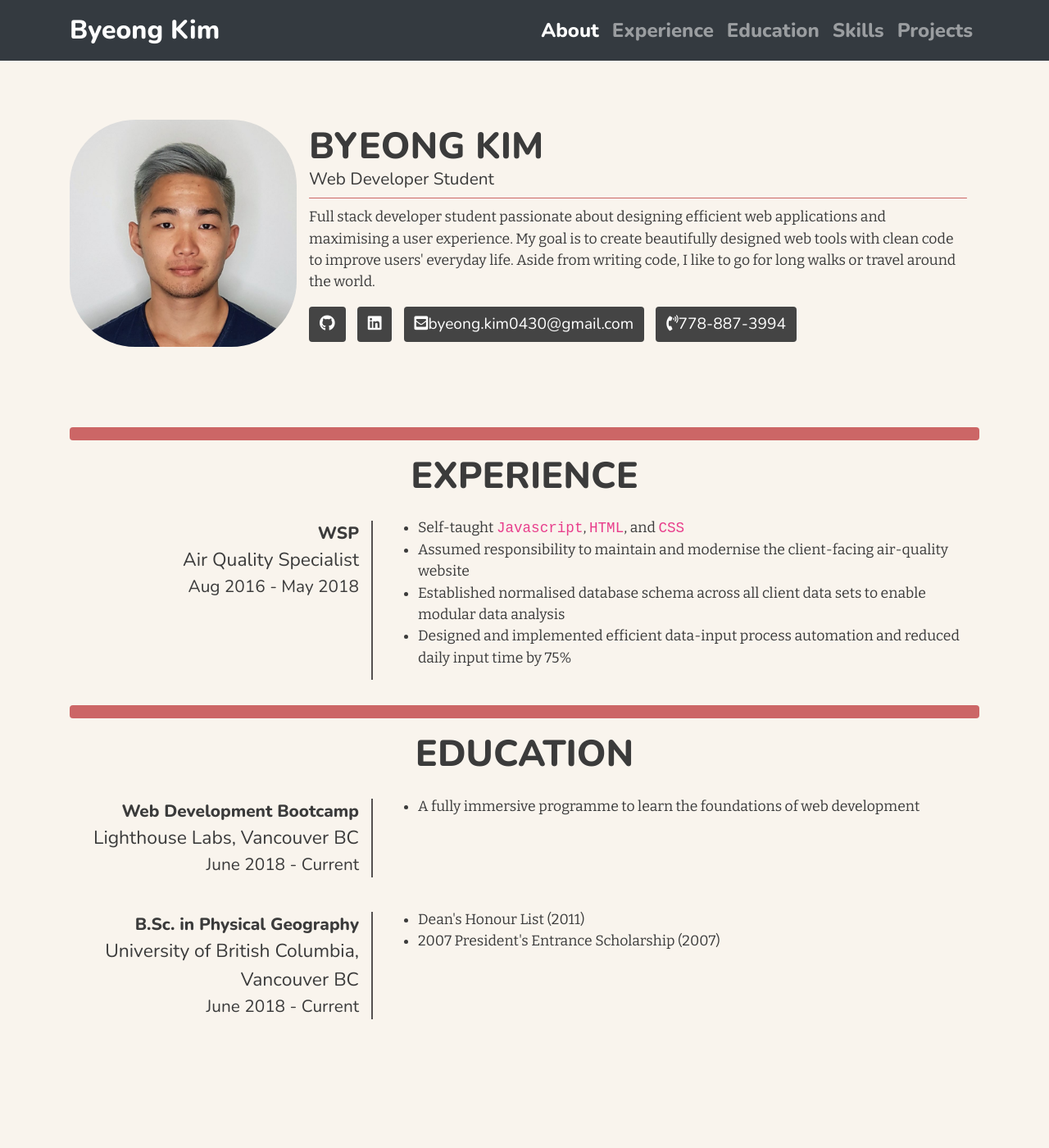
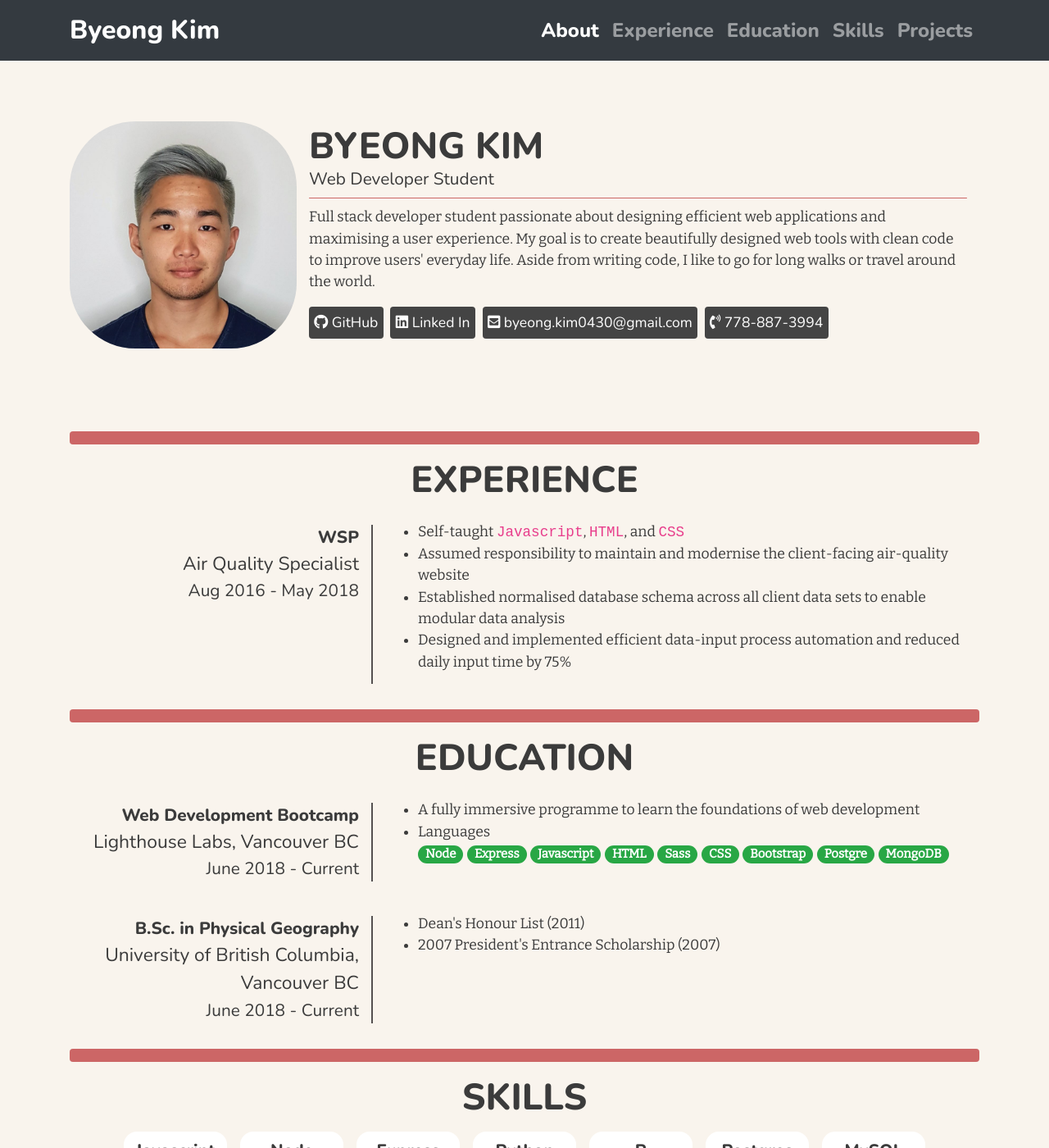
Before and after one commit to byeong0430/byeong0430.github.io, a Jekyll site: the page built from index.html, in a window 1280 px wide and 1400 px high. Shown: the whole window at 82% size. Built offline with Jekyll 4.4.1, drawn with Linux system fonts in a browser that asks for light colours; nearby versions of some CDN libraries; some of the changed text lies outside the part shown.

Commit message:
stylised about and education sections

```diff
--- a/_includes/about.html
+++ b/_includes/about.html
@@ -10,19 +10,19 @@
           <hr class='red-line'>
           <p>{{ site.description }}</p>
         </section>
-        <section class='contact'>
+        <section class='contact d-flex flex-wrap justify-content-left'>
           <a href="https://github.com/{{ site.github_username }}" type='button' class='btn' target='_blank'>
-            <i class='fab fa-github'></i>
+            <i class='fab fa-github'></i> GitHub
           </a>
           <a href="https://linkedin.com/{{ site.linked_in_shortUrl }}" type='button' class='btn' target='_blank'>
-            <i class='fab fa-linkedin'></i>
+            <i class='fab fa-linkedin'></i> Linked In
           </a>
           <a href="mailto:{{ site.email }}" type='button' class='btn'>
-            <i class='fas fa-envelope-square'></i>byeong.kim0430@gmail.com
+            <i class='fas fa-envelope-square'></i> {{ site.email }}
           </a>
-          <span class='btn'>
-            <i class='fas fa-phone-volume'></i>{{ site.telephone }}
-          </span>
+          <a href="tel:+17788873994" type='button' class='btn'>
+            <i class='fas fa-phone-volume'></i> {{ site.telephone }}
+          </a>
         </section>
       </div>
     </div>
--- a/_includes/education.html
+++ b/_includes/education.html
@@ -15,6 +15,19 @@
           <section class='col-xl-8 col-lg-8 col-md-8 col-sm-8 col-12 edu-description'>
             <ul>
               <li>A fully immersive programme to learn the foundations of web development</li>
+              <li>Languages
+                <div>
+                  <span class='badge badge-pill badge-success'>Node</span>
+                  <span class='badge badge-pill badge-success'>Express</span>
+                  <span class='badge badge-pill badge-success'>Javascript</span>
+                  <span class='badge badge-pill badge-success'>HTML</span>
+                  <span class='badge badge-pill badge-success'>Sass</span>
+                  <span class='badge badge-pill badge-success'>CSS</span>
+                  <span class='badge badge-pill badge-success'>Bootstrap</span>
+                  <span class='badge badge-pill badge-success'>Postgre</span>
+                  <span class='badge badge-pill badge-success'>MongoDB</span>
+                </div>
+              </li>
             </ul>
           </section>
         </div>
--- a/_sass/_about.scss
+++ b/_sass/_about.scss
@@ -7,6 +7,9 @@ main.site-about {
       /* vertically align img and profile*/
       display: flex;
       align-items: center;
+      hr.red-line {
+        @include hr-redline(0.1em);
+      }
       img {
         margin: 0 auto;
         width: $facepic-length;
@@ -18,9 +21,6 @@ main.site-about {
         margin: 15px 0;
       }
       section.bio {
-        hr.red-line {
-          @include hr-redline(0.1em);
-        }
         h1,
         h2 {
           margin: 0;
@@ -35,12 +35,12 @@ main.site-about {
           @extend %para-style;
         }
       }
-      a.btn,
-      span.btn {
+      a.btn {
         font-family: $label-font;
-        font-size: 1.2em;
+        font-size: 1.1em;
         display: inline-block;
-        margin-right: 0.5em;
+        margin: 0 0.5em 0.5em 0;
+        padding: 0.3em;
         background-color: $btn-color;
         color: white;
       }
--- a/_sass/_education.scss
+++ b/_sass/_education.scss
@@ -19,6 +19,10 @@ main.site-education {
     section.edu-description {
       margin: $exp-top-bott-margin;
       @extend %para-style;
+      span.badge{
+        font-size: 15px;
+        margin: 1px 1px 1px 0;
+      }
     }
     @media (max-width: 575px) {
       section.edu-name {
--- a/css/main.scss
+++ b/css/main.scss
@@ -11,5 +11,6 @@
   '_navbar',
   '_about',
   '_experience',
-  '_education'
+  '_education',
+  '_skills'
 ;
--- a/index.html
+++ b/index.html
@@ -6,4 +6,5 @@ layout: default
   {% include about.html %}
   {% include experience.html %}
   {% include education.html %}
+  {% include skills.html %}
 </div>
```
